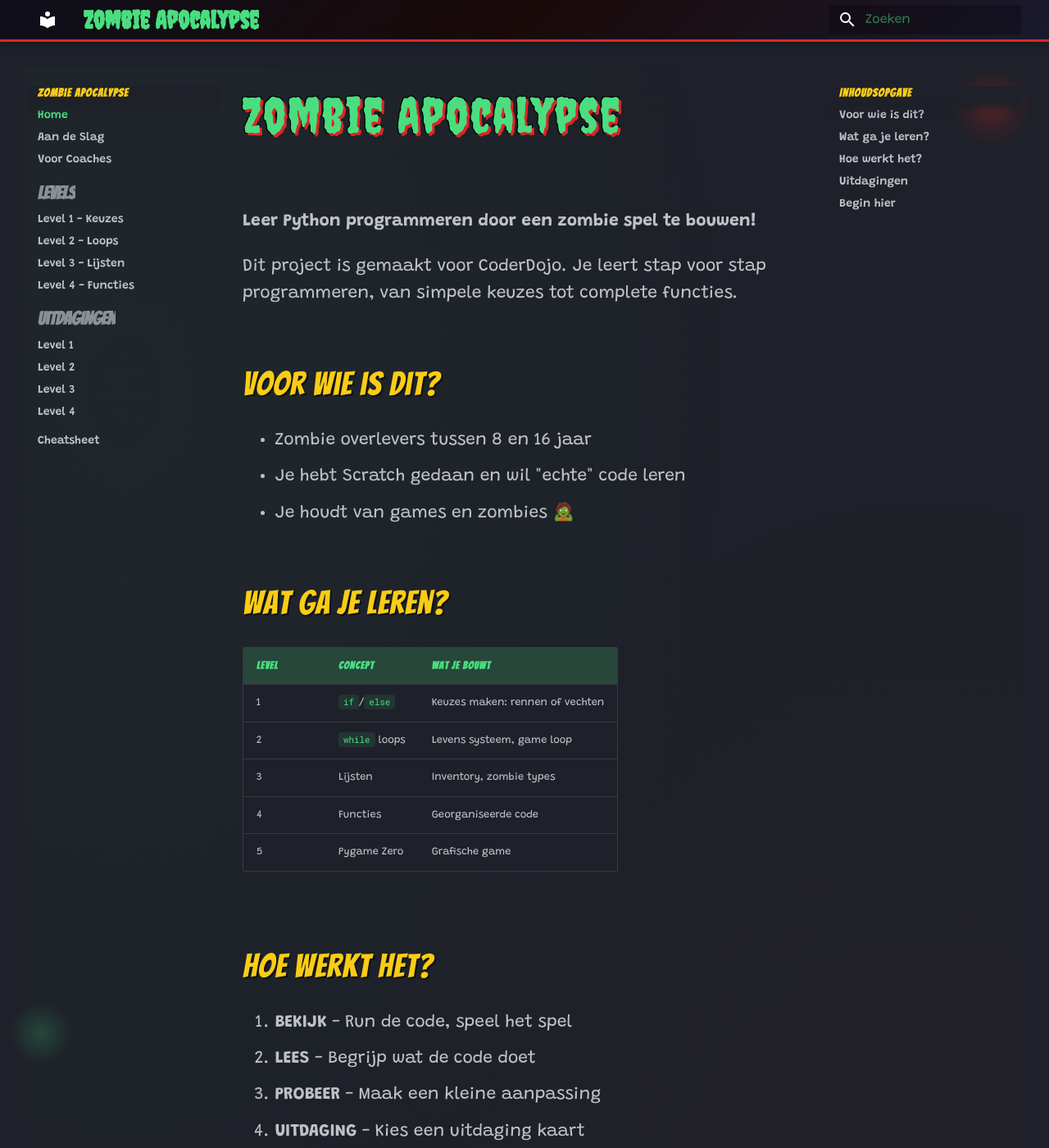
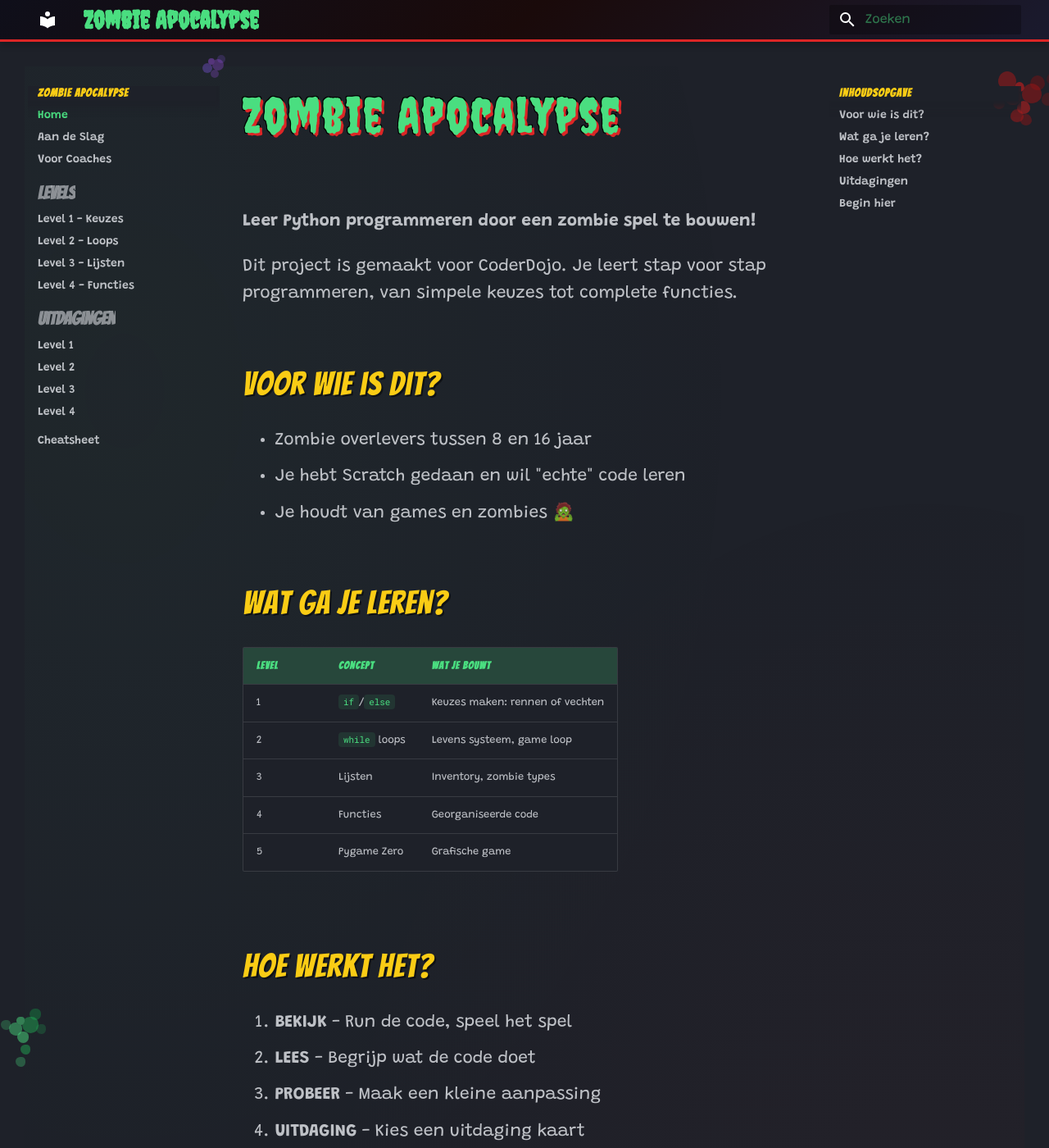
Before and after one commit to Laoujin/CoderDojo-Zombies, an MkDocs documentation site: the page built from docs/index.md, in a window 1280 px wide and 1400 px high. Shown: the whole window at 82% size. Built offline with MkDocs 1.6.1 and Material for MkDocs 9.7.7, drawn with Linux system fonts in a browser that asks for light colours.

Commit message:
Improve blood/slime splatters with realistic dripping shapes

```diff
--- a/docs/stylesheets/zombie-theme.css
+++ b/docs/stylesheets/zombie-theme.css
@@ -181,35 +181,76 @@
   letter-spacing: 1px;
 }
 
-/* Blood splatter decoration on page */
+/* Blood splatter decorations */
 .md-content::before {
   content: "";
   position: fixed;
-  top: 80px;
-  right: 20px;
-  width: 100px;
-  height: 100px;
-  background: radial-gradient(ellipse at center,
-    rgba(220, 38, 38, 0.3) 0%,
-    rgba(220, 38, 38, 0.1) 40%,
-    transparent 70%);
+  top: 100px;
+  right: 30px;
+  width: 12px;
+  height: 12px;
+  background: rgba(180, 30, 30, 0.7);
+  border-radius: 50% 50% 50% 50% / 60% 60% 40% 40%;
   pointer-events: none;
   z-index: 0;
+  box-shadow:
+    /* Main splatter cluster */
+    15px 8px 0 6px rgba(160, 20, 20, 0.5),
+    -8px 12px 0 4px rgba(180, 30, 30, 0.6),
+    22px -5px 0 3px rgba(140, 15, 15, 0.4),
+    -15px -8px 0 5px rgba(170, 25, 25, 0.5),
+    /* Drips */
+    5px 25px 0 2px rgba(180, 30, 30, 0.6),
+    8px 40px 0 1px rgba(160, 20, 20, 0.4),
+    -3px 35px 0 2px rgba(170, 25, 25, 0.5),
+    /* Scattered drops */
+    35px 15px 0 2px rgba(150, 20, 20, 0.3),
+    -25px 20px 0 1px rgba(160, 25, 25, 0.3),
+    40px -10px 0 1px rgba(140, 15, 15, 0.25);
 }
 
+/* Green slime splatter - bottom left */
 .md-content::after {
   content: "";
   position: fixed;
-  bottom: 100px;
-  left: 10px;
-  width: 80px;
-  height: 80px;
-  background: radial-gradient(ellipse at center,
-    rgba(74, 222, 128, 0.2) 0%,
-    rgba(74, 222, 128, 0.05) 50%,
-    transparent 70%);
+  bottom: 150px;
+  left: 20px;
+  width: 10px;
+  height: 10px;
+  background: rgba(74, 222, 128, 0.5);
+  border-radius: 50% 40% 50% 60%;
   pointer-events: none;
   z-index: 0;
+  box-shadow:
+    /* Slime cluster */
+    12px 5px 0 5px rgba(34, 197, 94, 0.4),
+    -6px 10px 0 3px rgba(74, 222, 128, 0.45),
+    18px -8px 0 2px rgba(22, 163, 74, 0.35),
+    /* Dripping slime */
+    3px 20px 0 2px rgba(74, 222, 128, 0.5),
+    6px 35px 0 1px rgba(34, 197, 94, 0.4),
+    0px 50px 0 1px rgba(74, 222, 128, 0.3),
+    /* Scattered */
+    -18px 5px 0 1px rgba(74, 222, 128, 0.25),
+    25px 10px 0 1px rgba(34, 197, 94, 0.2);
+}
+
+/* Extra splatter on sidebar */
+.md-sidebar--primary::after {
+  content: "";
+  position: absolute;
+  bottom: 50px;
+  right: 10px;
+  width: 8px;
+  height: 8px;
+  background: rgba(168, 85, 247, 0.4);
+  border-radius: 50%;
+  pointer-events: none;
+  box-shadow:
+    8px 4px 0 3px rgba(168, 85, 247, 0.3),
+    -5px 8px 0 2px rgba(139, 92, 246, 0.35),
+    4px 15px 0 1px rgba(168, 85, 247, 0.25),
+    12px -3px 0 1px rgba(139, 92, 246, 0.2);
 }
 
 
```
